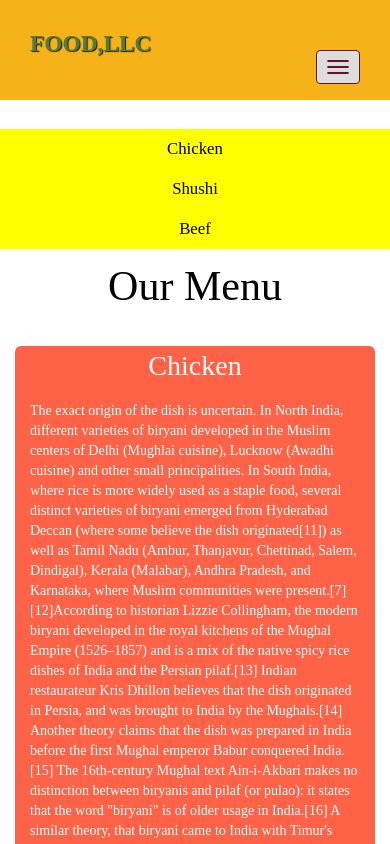
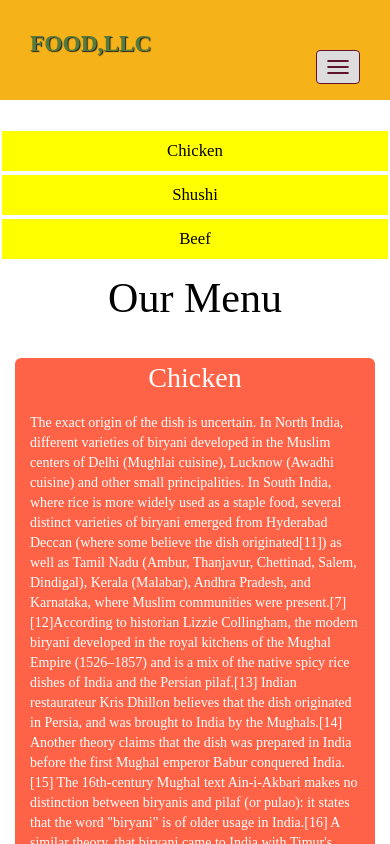
Before and after one commit to ashmitasur/Coursera-assingment, a plain HTML site: page module3-solution/index.html in a window 390 px wide. Both pictures are taken after a click on the button "Toggle navigation". Shown: the top 844 px of the page. Drawn offline with nearby package versions, Linux system fonts and the light colour scheme.

Commit message:
Update style.css

```diff
--- a/module3-solution/css/style.css
+++ b/module3-solution/css/style.css
@@ -93,11 +93,12 @@ body{
     font-size: 1.2em;
   }
 
-
- #nav-list a {
+	 #nav-list a {
   color: black;
   background-color: yellow;
   text-align: center;
+  border: 2px solid #fff;
+
 
 }
 
@@ -126,5 +127,13 @@ body{
       margin-top: 15px;
 
     }
+	 #nav-list a {
+  color: black;
+  background-color: yellow;
+  text-align: center;
+  border: 2px solid #fff;
+
 
 }
+
+}
```
